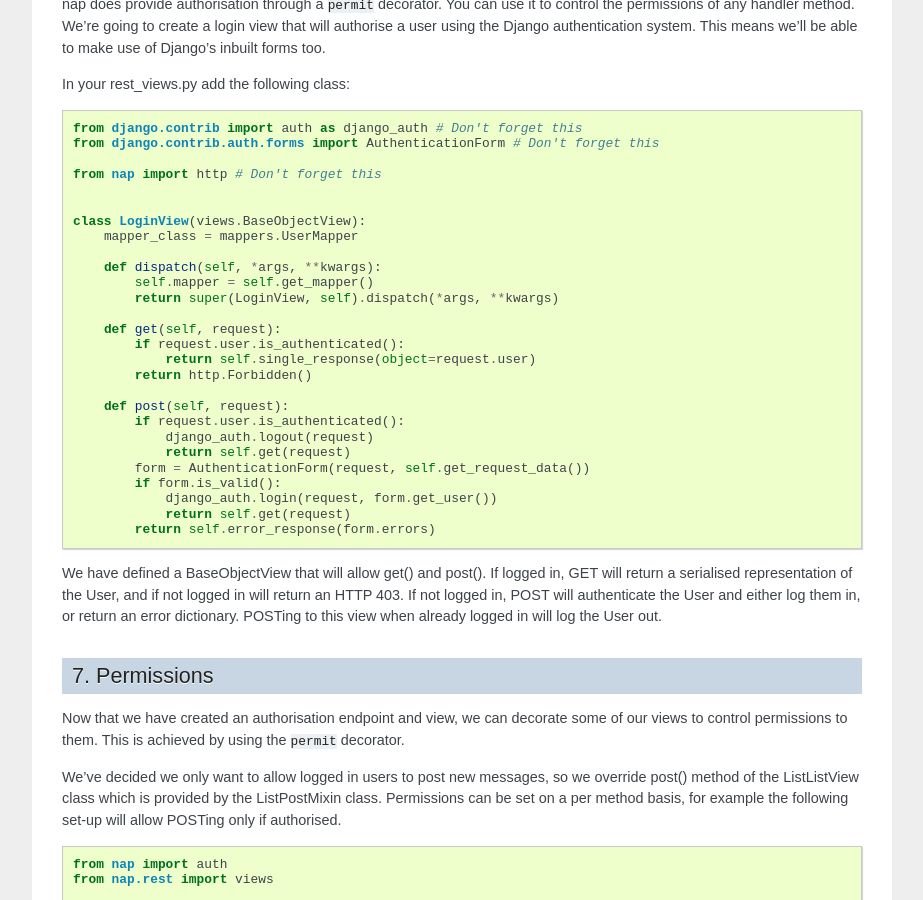
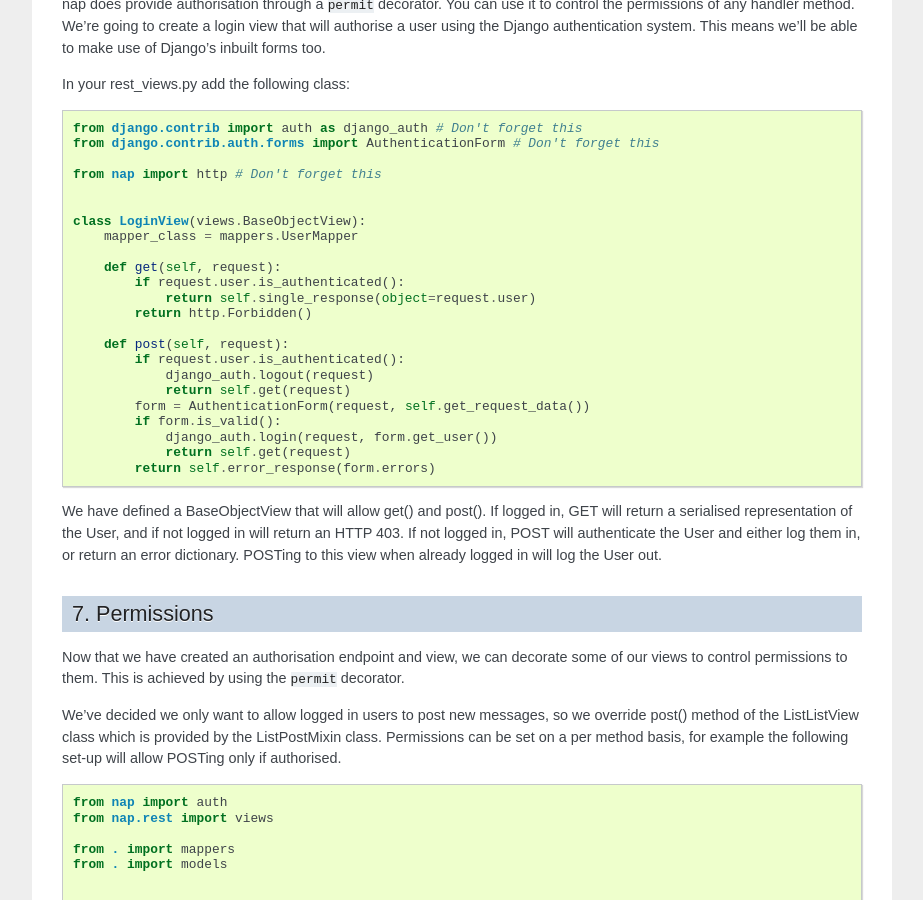
Before and after one commit to funkybob/django-nap, a Sphinx documentation site: the page built from docs/tutorial/index.rst, in a window 1280 px wide and 900 px high, scrolled down 9968 px. Shown: the whole window, without its empty margins (198-1121 px from the left). Built offline with Sphinx 7.4.7, drawn with Linux system fonts in a browser that asks for light colours; pages that are not in the unit, such as notebooks, are missing from menus.

Commit message:
get_mapper is called when needed now

```diff
--- a/docs/tutorial/index.rst
+++ b/docs/tutorial/index.rst
@@ -663,10 +663,6 @@
     class LoginView(views.BaseObjectView):
         mapper_class = mappers.UserMapper
 
-        def dispatch(self, *args, **kwargs):
-            self.mapper = self.get_mapper()
-            return super(LoginView, self).dispatch(*args, **kwargs)
-
         def get(self, request):
             if request.user.is_authenticated():
                 return self.single_response(object=request.user)
```
